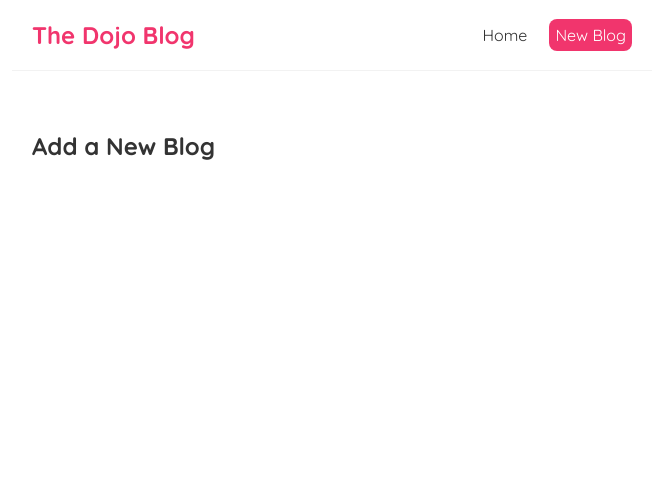
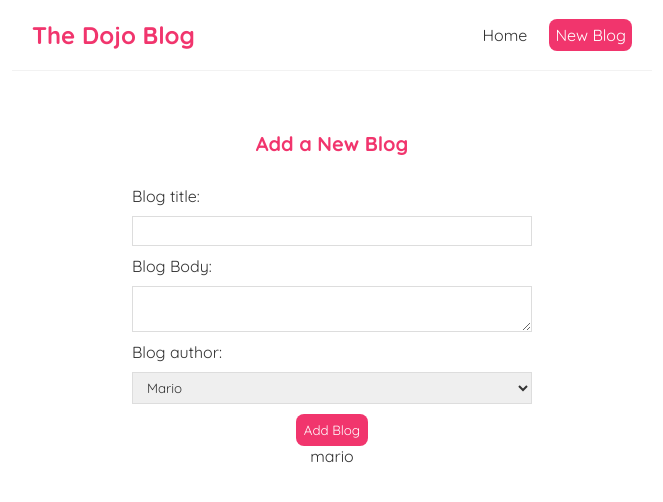
Before and after one commit to MusabSwe/MY_PROJECT, a React (Create React App) app in the folder ReactJS/dojo-blog/: page /create in a window 1280 px wide. Shown: the top 502 px of the page, without its empty margins (308-971 px from the left). Built offline with nearby package versions, Linux system fonts and the light colour scheme.

Commit message:
Controlled Inputs (Forms) Tracking inputs using states for each input and Onchange event

```diff
--- a/ReactJS/dojo-blog/src/Components/Create.js
+++ b/ReactJS/dojo-blog/src/Components/Create.js
@@ -1,7 +1,37 @@
+import { useState } from "react";
+
 const Create = () => {
+    const [title, setTitle] = useState('');
+    const [body, setBody] = useState('');
+    // default value mario in select input
+    const [author, setauthor] = useState('mario');
     return (
         <div className="create">
             <h2>Add a New Blog</h2>
+            <form>
+                <label>Blog title:</label>
+                <input
+                    type="text"
+                    required
+                    value={title}
+                    onChange={(e) => setTitle(e.target.value)}
+                />
+                <label>Blog Body:</label>
+                <textarea required
+                    value={body}
+                    onChange={(e) => setBody(e.target.value)}
+                ></textarea>
+                <label >Blog author:</label>
+                <select value={author} onChange={(e) => setauthor(e.target.value)}>
+                    <option value="mario">Mario</option>
+                    <option value="Yoshi">Yoshi</option>
+                </select>
+                <button>Add Blog</button>
+                <p>{title}</p>
+                <p>{body}</p>
+                <p>{author}</p>
+
+            </form>
         </div>
     );
 }
--- a/ReactJS/dojo-blog/src/index.css
+++ b/ReactJS/dojo-blog/src/index.css
@@ -79,3 +79,41 @@
   border-radius: 8px;
   cursor: pointer;
 }
+
+/* create new blog form */
+.create {
+  max-width: 400px;
+  margin: 0 auto;
+  text-align: center;
+}
+
+.create label {
+  text-align: left;
+  display: block;
+}
+
+.create h2 {
+  font-size: 20px;
+  color: #f1356d;
+  margin-bottom: 30px;
+}
+
+.create input,
+.create textarea,
+.create select {
+  width: 100%;
+  padding: 6px 10px;
+  margin: 10px 0;
+  border: 1px solid #ddd;
+  box-sizing: border-box;
+  display: block;
+}
+
+.create button {
+  background: #f1356d;
+  color: #fff;
+  border: 0;
+  padding: 8px;
+  border-radius: 8px;
+  cursor: pointer;
+}
```
